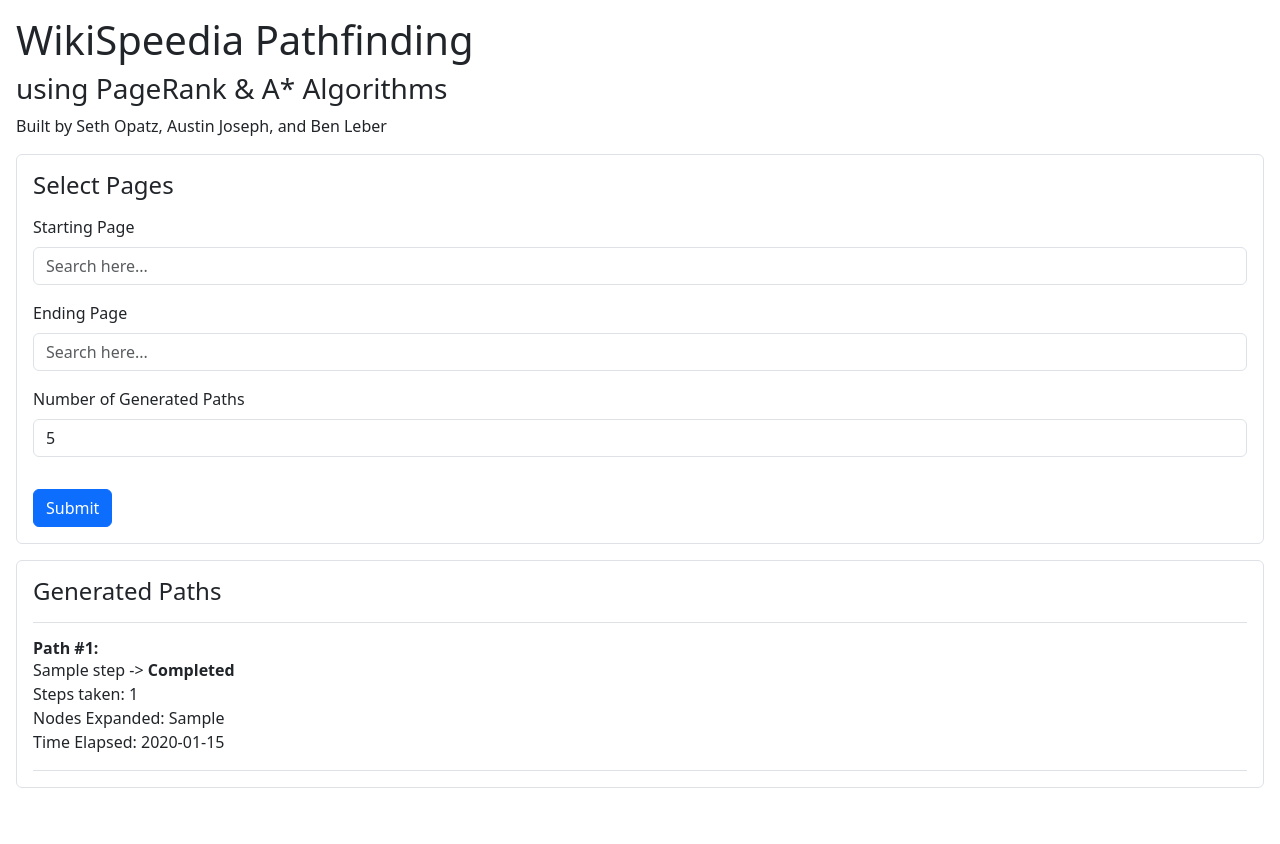
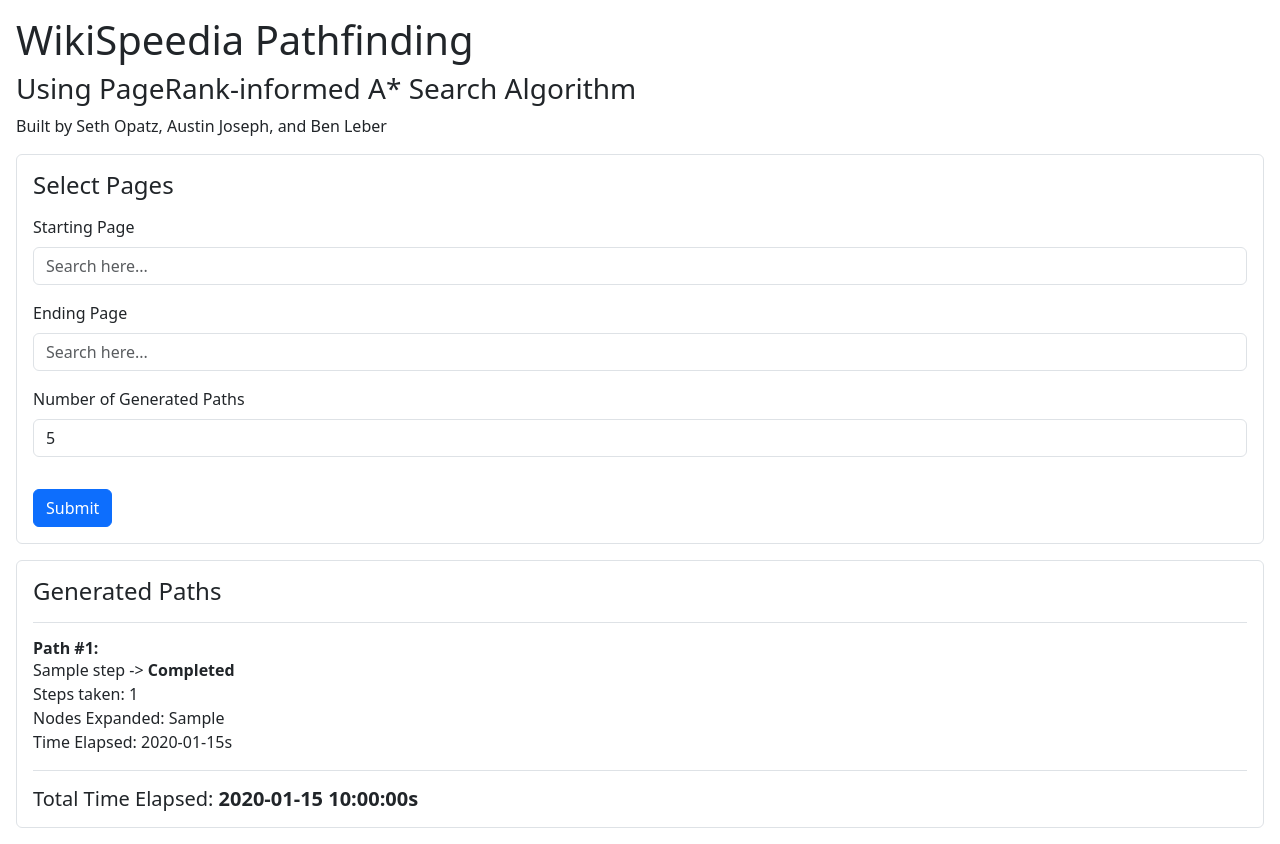
Before and after one commit to sopatz/WikispeediaGraphAnalysis, a Flask app: template templates/home.html in a window 1280 px wide. Before the commit the page ends 788 px from the top, so only its background shows below. Run offline with Flask 3, Linux system fonts and the light colour scheme; the template is opened without the code that fills it: most values are stand-ins (such as "Sample title", 1, 10 or a date in 2020); parts of the project's set-up code (start-up, migrations or seed data) failed here and were passed over.

Commit message:
Limit number of paths and format elapsed time
Number of paths is clipped to only take values between 1 and 100, the times are formatted to only show 6 decimal places, and the total elapsed time appears at the bottom of the page.

```diff
--- a/app.py
+++ b/app.py
@@ -43,23 +43,33 @@ def result():
         graph = nx.read_graphml("Graphs/linkGraph.graphml")
 
         # gets the two inputs from the form
-        input1 = request.form.get('startInput')
-        input2 = request.form.get('endInput')
-        input3 = request.form.get('numInput', type=int)
+        start = request.form.get('startInput')
+        end = request.form.get('endInput')
+        num_paths = request.form.get('numInput', type=int)
 
         # get path, just need to display it onto the website
-        results = k_best_paths(graph, input1, input2, input3, beta=5.0)
+        results = k_best_paths(graph, start, end, num_paths, beta=5.0)
+
+        # Format time to 6 decimals
+        formatted_results = []
+        total_time = 0.0
+
+        for path, expanded, t in results:
+            t6 = round(t, 6)
+            total_time += t
+            formatted_results.append((path, expanded, t6))
+
+        # Terminal info, if wanted
         # for i, (path, nodes_expanded) in enumerate(results, 1):
-        #     # terminal info
         #     print(f"Path from {input1} to {input2}: ")
         #     print(f"Path: {path}")
         #     print(f"Path length: {len(path)}")
         #     print(f"Nodes expanded: {nodes_expanded}")
 
     if (results):
-        return render_template('home.html', results=results)
+        return render_template('home.html', results=formatted_results, total_time=round(total_time, 6))
     else:
-        message = "Could not find path between " + input1 + " and " + input2 + "."
+        message = "Could not find path between " + start + " and " + end + "."
         return render_template('home.html', message=message)
 
 if __name__ == '__main__':
--- a/templates/home.html
+++ b/templates/home.html
@@ -10,7 +10,7 @@
     <body>
         <div class="m-3">
             <h1>WikiSpeedia Pathfinding</h1>
-            <h3>using PageRank & A* Algorithms</h3>
+            <h3>Using PageRank-informed A* Search Algorithm</h3>
             <p>Built by Seth Opatz, Austin Joseph, and Ben Leber</p>
         </div>
 
@@ -28,7 +28,7 @@
             </div>
             <div class="m-3">
                 <label for="numPath" class="form-label">Number of Generated Paths</label>
-                <input type="number" class="form-control" id="numInput" name="numInput" placeholder="Input number..." value=5>
+                <input type="number" class="form-control" id="numInput" name="numInput" placeholder="Input number..." value=5 min="1" max="100">
             </div>
             <button type="submit" class="m-3 btn btn-primary">Submit</button>
         </form>
@@ -43,8 +43,9 @@
             </p>
             <p class="mx-3 my-0">Steps taken: {{ path|length }}</p>
             <p class="mx-3 my-0">Nodes Expanded: {{ nodes_expanded }}</p>
-            <p class="mx-3 mt-0 pb-3 border-bottom">Time Elapsed: {{ time_elapsed }}</p>
+            <p class="mx-3 mt-0 pb-3 border-bottom">Time Elapsed: {{ time_elapsed }}s</p>
             {% endfor %}
+            <h5 class="m-3">Total Time Elapsed: <b>{{ total_time }}s</b></h5>
         </div>
         {% endif %}
 
@@ -118,5 +119,20 @@
             setupAutocomplete("startInput", "startingLinkDropdown");
             setupAutocomplete("endInput", "endingLinkDropdown");
         </script>
+
+        <script>
+            // Prevent user from inputting any numbers outside the range 1-100
+            document.getElementById("numInput").addEventListener("input", function () {
+                let val = parseInt(this.value);
+
+                // If empty, allow deletion
+                if (this.value === "") return;
+
+                // Enforce 1–100 range while typing
+                if (val < 1) this.value = 1;
+                if (val > 100) this.value = 100;
+            });
+        </script>
+
     </body>
 </html>
```
